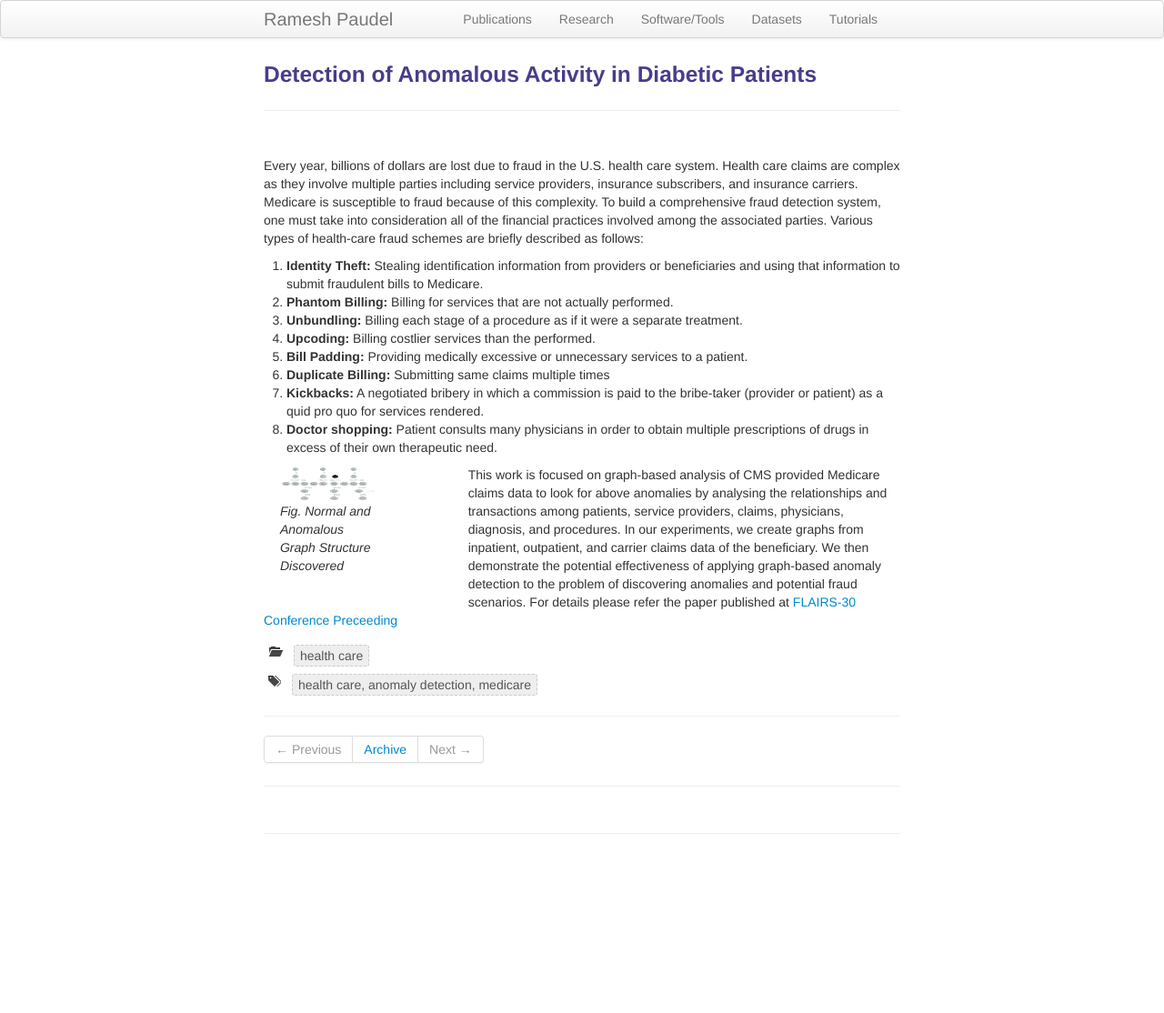
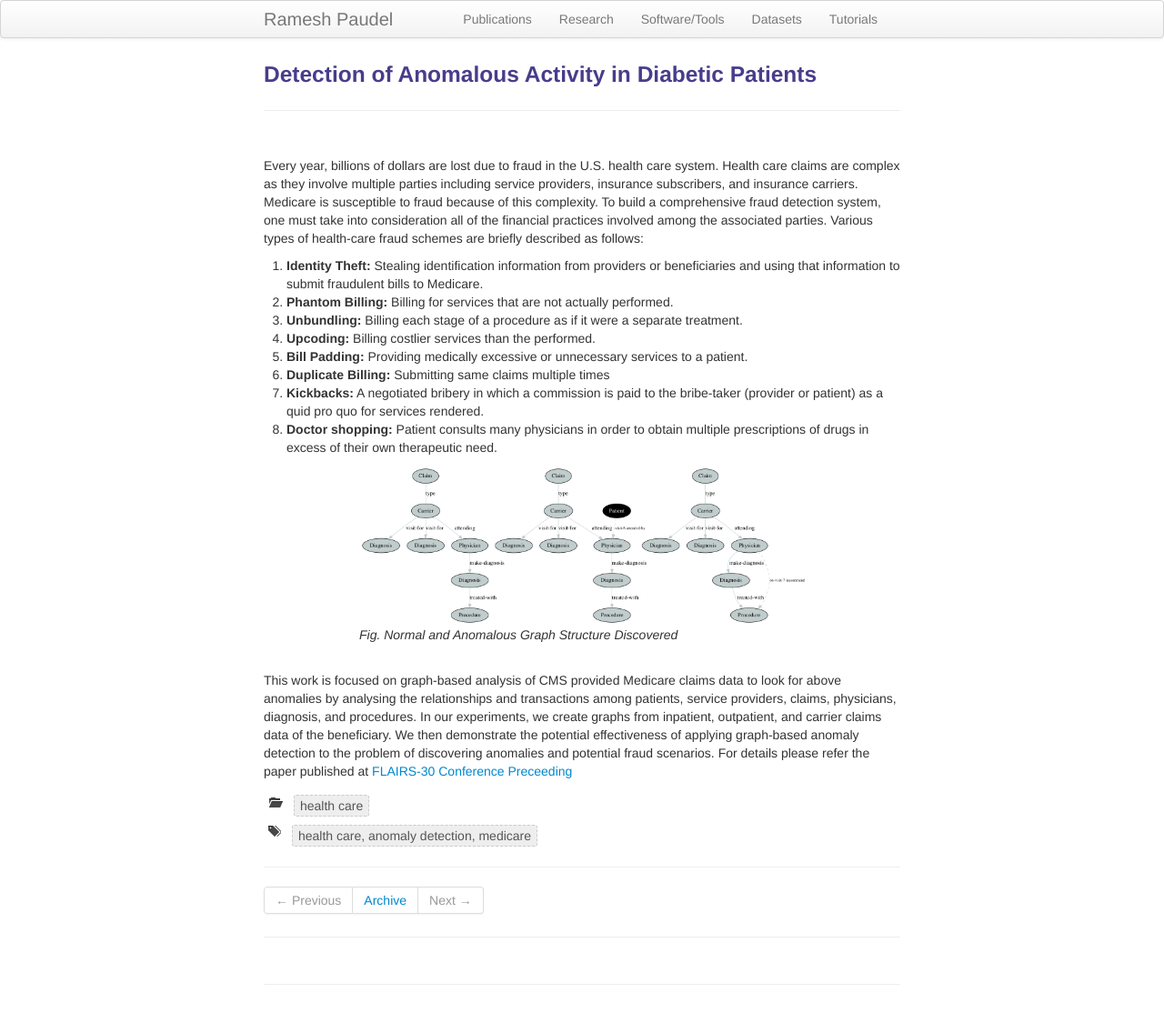
Before and after one commit to rpaudel42/rpaudel42.github.io, a Jekyll site: the page built from pages/medicare.md, in a window 1280 px wide. Shown: the whole page at 91% size. Built offline with Jekyll 4.4.1, drawn with Linux system fonts in a browser that asks for light colours; before the commit the page ends 948 px from its top, so only the background shows below that.

Commit message:
Update medicare.md

```diff
--- a/pages/medicare.md
+++ b/pages/medicare.md
@@ -17,7 +17,7 @@ Every year, billions of dollars are lost due to fraud in the U.S. health care sy
 7. **Kickbacks:** A negotiated bribery in which a commission is paid to the bribe-taker (provider or patient) as a quid pro quo for services rendered.
 8. **Doctor shopping:** Patient consults many physicians in order to obtain multiple prescriptions of drugs in excess of their own therapeutic need.
 
-<div class="span2 topimage">
+<div class="topimage">
     <a href="../assets/pics/cprobAnom1.png">
         <img src="../assets/pics/cprobAnom1.png"
               title="Normal and Anomalous Graph Structure" alt="Normal and Anomalous Graph Structure"/></a>
```
